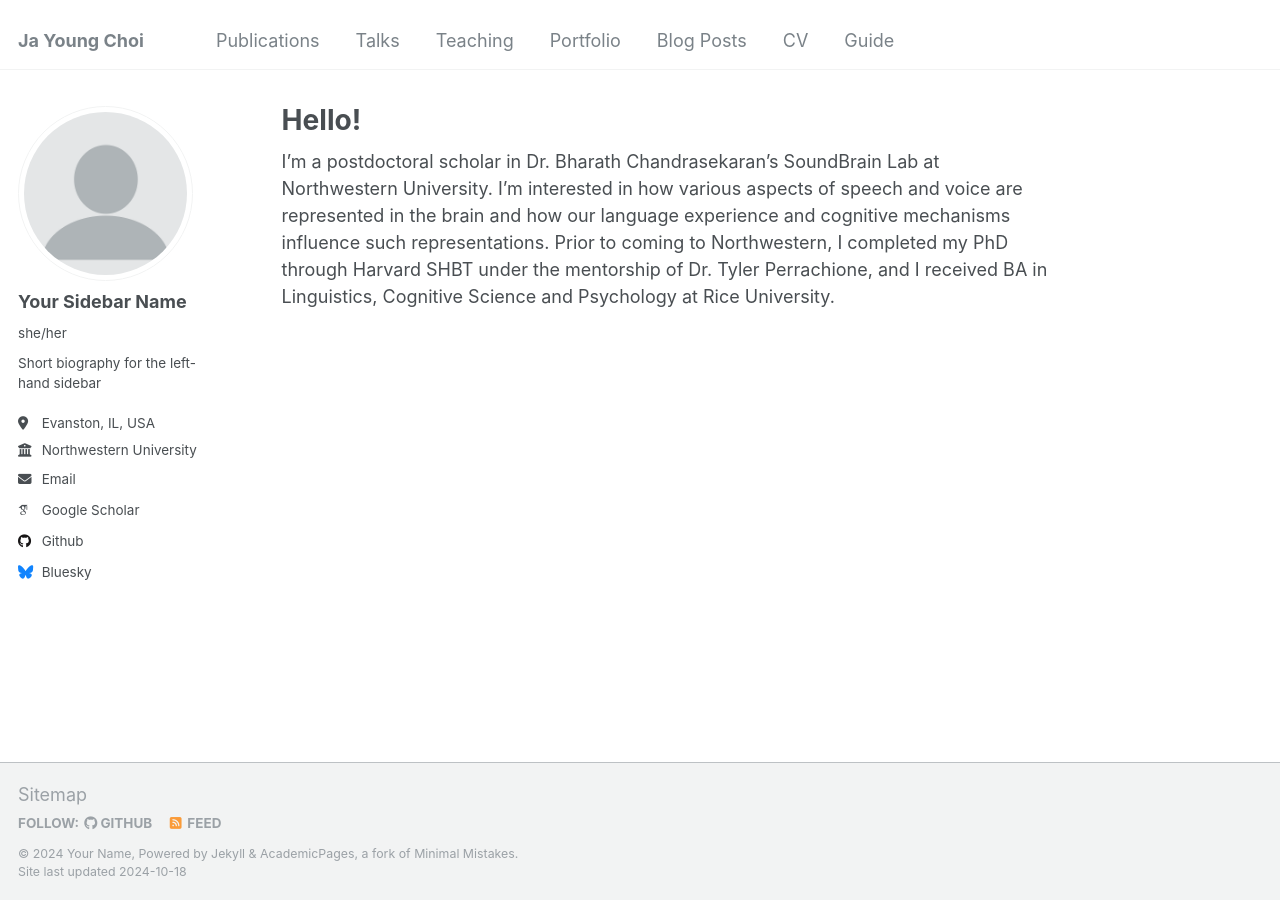
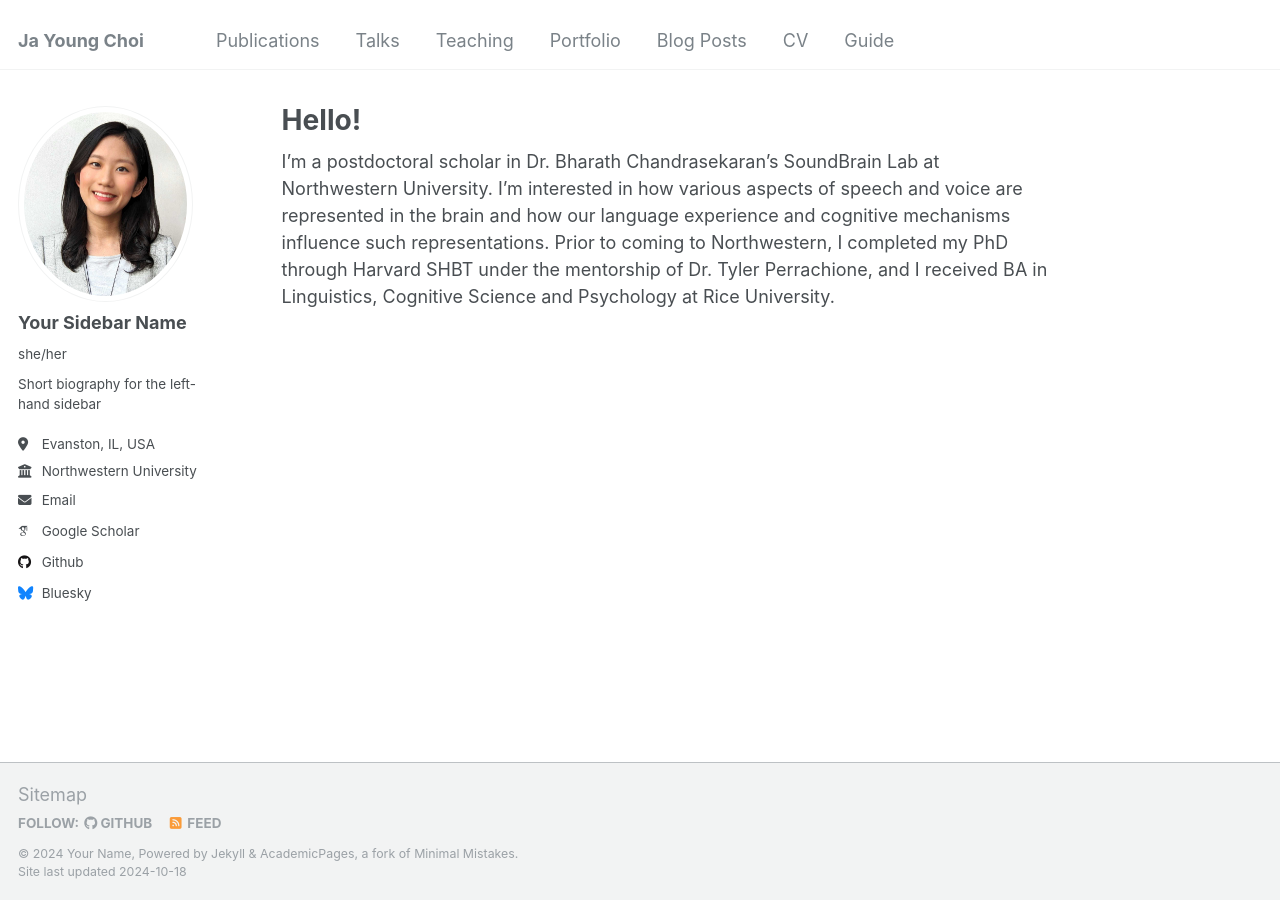
Before and after one commit to jayoungchoi/jayoungchoi.github.io, a Jekyll site: the page built from _pages/about.md, in a window 1280 px wide. Built offline with Jekyll 4.4.1, drawn with Linux system fonts in a browser that asks for light colours; some web fonts are replaced.

Commit message:
Update _config.yml

```diff
--- a/_config.yml
+++ b/_config.yml
@@ -21,7 +21,7 @@ repository               : "academicpages/academicpages.github.io"
 #               Additional customization can be done by editing /_includes/author-profile.html
 author:
   # Biographic information
-  avatar           : "profile.png"
+  avatar           : "1704905929284 (1).jpg"
   name             : "Your Sidebar Name"
   pronouns         : "she/her"
   bio              : "Short biography for the left-hand sidebar"
```
